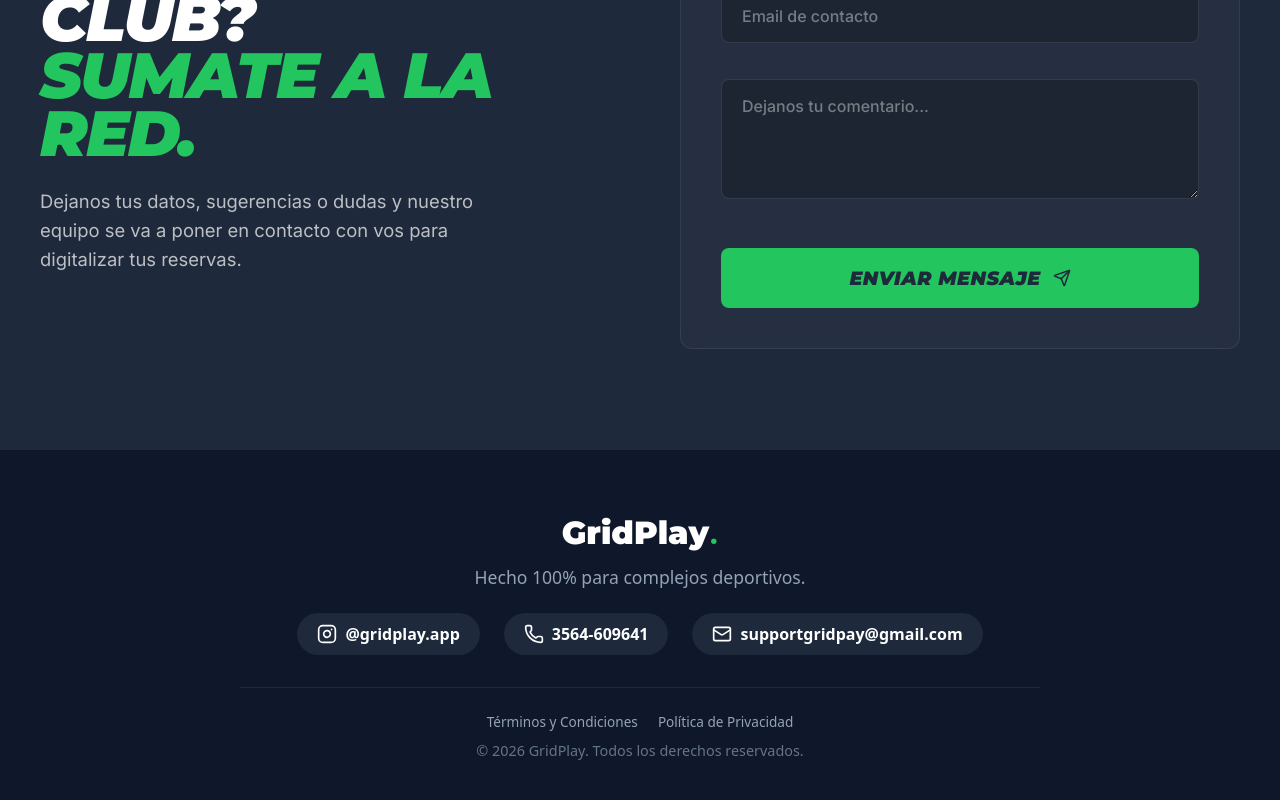
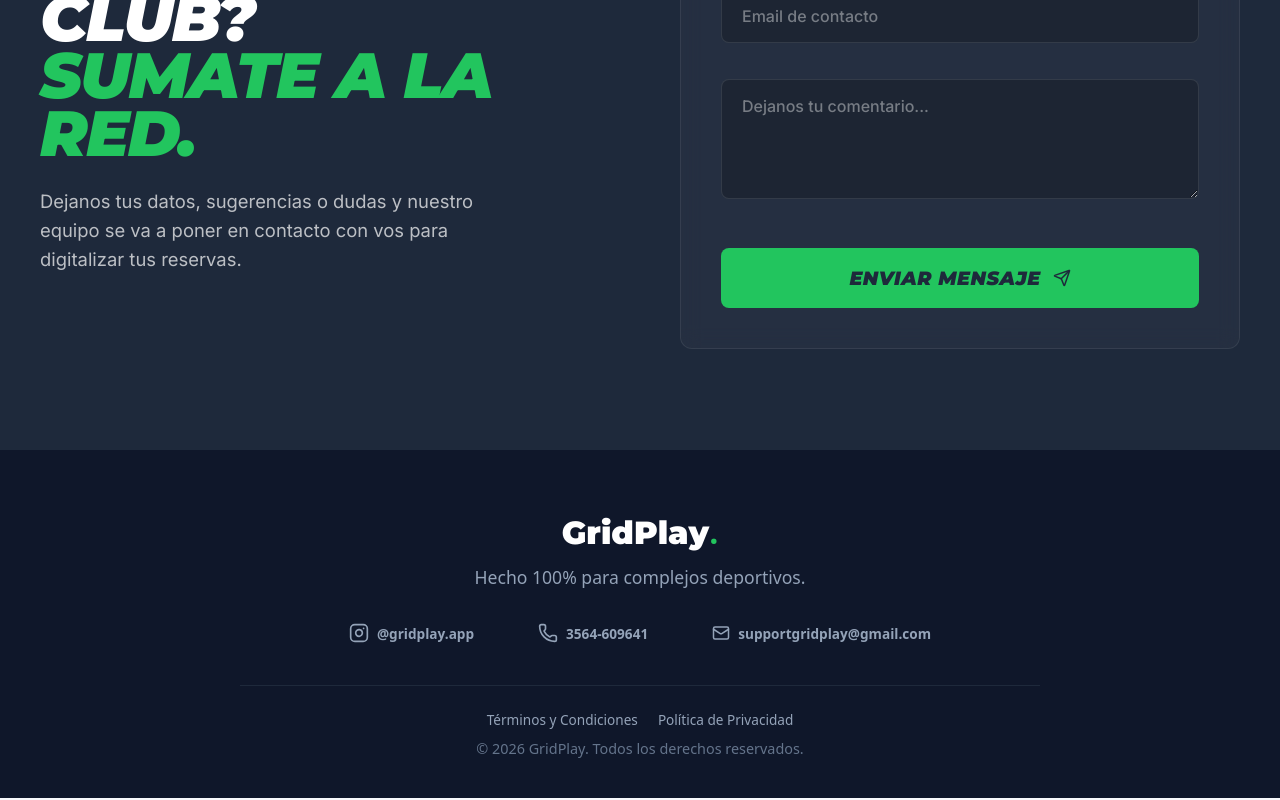
Before and after one commit to Facundoimhoff/HayCancha, a React (Vite) app in the folder Frontend-HayCancha/: page / in a window 1280 px wide. Shown: the part 2397-3197 px from the top of the page. Built offline with nearby package versions, Linux system fonts and the light colour scheme; no server answers.

Commit message:
mejora del direccionamiento al mail

```diff
--- a/Frontend-HayCancha/src/pages/user/LandingPage.css
+++ b/Frontend-HayCancha/src/pages/user/LandingPage.css
@@ -1188,3 +1188,11 @@
     color: #94a3b8;
   }
 }
+
+.footer-link {
+  background: none;
+  border: none;
+  color: #94a3b8;
+  font-size: 0.85rem;
+  /* etc... */
+}
--- a/Frontend-HayCancha/src/pages/user/LandingPage.jsx
+++ b/Frontend-HayCancha/src/pages/user/LandingPage.jsx
@@ -354,14 +354,14 @@ export default function LandingPage() {
             <a href={linkWhatsApp} target="_blank" rel="noreferrer" className="footer-link">
               <Phone size={20} /> 3564-609641
             </a>
-            <a
-              href="https://mail.google.com/mail/?view=cm&fs=1&to=supportgridplay@gmail.com"
-              target="_blank"
-              rel="noreferrer"
-              className="footer-link"
-            >
-              <Mail size={20} /> supportgridpay@gmail.com
-            </a>
+                                  <a
+                        href="https://mail.google.com/mail/?view=cm&fs=1&to=supportgridplay@gmail.com"
+                        target="_blank"
+                        rel="noopener noreferrer"
+                        className="footer-link" /* <--- Dejá las clases CSS o estilos que ya tenías */
+                      >
+                        <Mail size={18} /> supportgridplay@gmail.com
+                      </a>
           </div>
 
          <div className="footer-divisor"></div>
--- a/Frontend-HayCancha/src/pages/user/PerfilClub.jsx
+++ b/Frontend-HayCancha/src/pages/user/PerfilClub.jsx
@@ -216,11 +216,18 @@ const PerfilClub = () => {
 
             <div style={{ display: 'flex', flexDirection: 'column', gap: '15px' }}>
               {club.correo_contacto && (
-                <a href={`mailto:${club.correo_contacto}`} style={{ display: 'flex', alignItems: 'center', gap: '12px', textDecoration: 'none', color: '#475569', fontSize: '1rem', fontWeight: '500', transition: 'opacity 0.2s' }} onMouseEnter={(e) => e.currentTarget.style.opacity = '0.7'} onMouseLeave={(e) => e.currentTarget.style.opacity = '1'}>
-                  <Mail size={24} />
-                  {club.correo_contacto}
-                </a>
-              )}
+                      <a
+                        href={`https://mail.google.com/mail/?view=cm&fs=1&to=${club.correo_contacto}`}
+                        target="_blank"
+                        rel="noreferrer"
+                        style={{ display: 'flex', alignItems: 'center', gap: '12px', textDecoration: 'none', color: '#475569', fontSize: '1rem', fontWeight: '500', transition: 'opacity 0.2s' }}
+                        onMouseEnter={(e) => e.currentTarget.style.opacity = '0.7'}
+                        onMouseLeave={(e) => e.currentTarget.style.opacity = '1'}
+                      >
+                        <Mail size={24} />
+                        {club.correo_contacto}
+                      </a>
+                    )}
 
               {club.redes_sociales?.instagram && (
                 <a href={club.redes_sociales.instagram.includes('http') ? club.redes_sociales.instagram : `https://instagram.com/${club.redes_sociales.instagram.replace('@', '')}`} target="_blank" rel="noreferrer" style={{ display: 'flex', alignItems: 'center', gap: '12px', textDecoration: 'none', color: '#E1306C', fontSize: '1rem', fontWeight: '500', transition: 'opacity 0.2s' }} onMouseEnter={(e) => e.currentTarget.style.opacity = '0.7'} onMouseLeave={(e) => e.currentTarget.style.opacity = '1'}>
```
